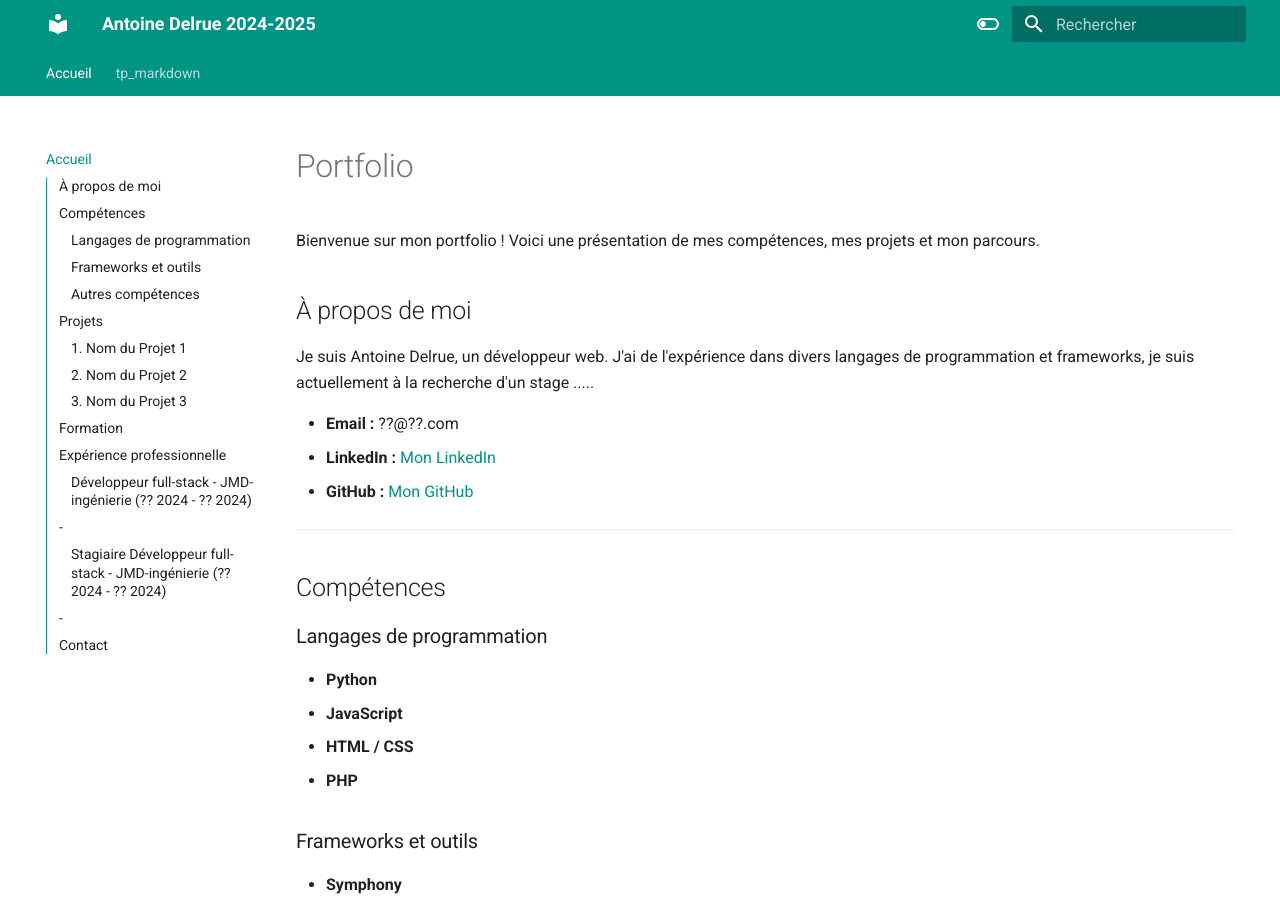
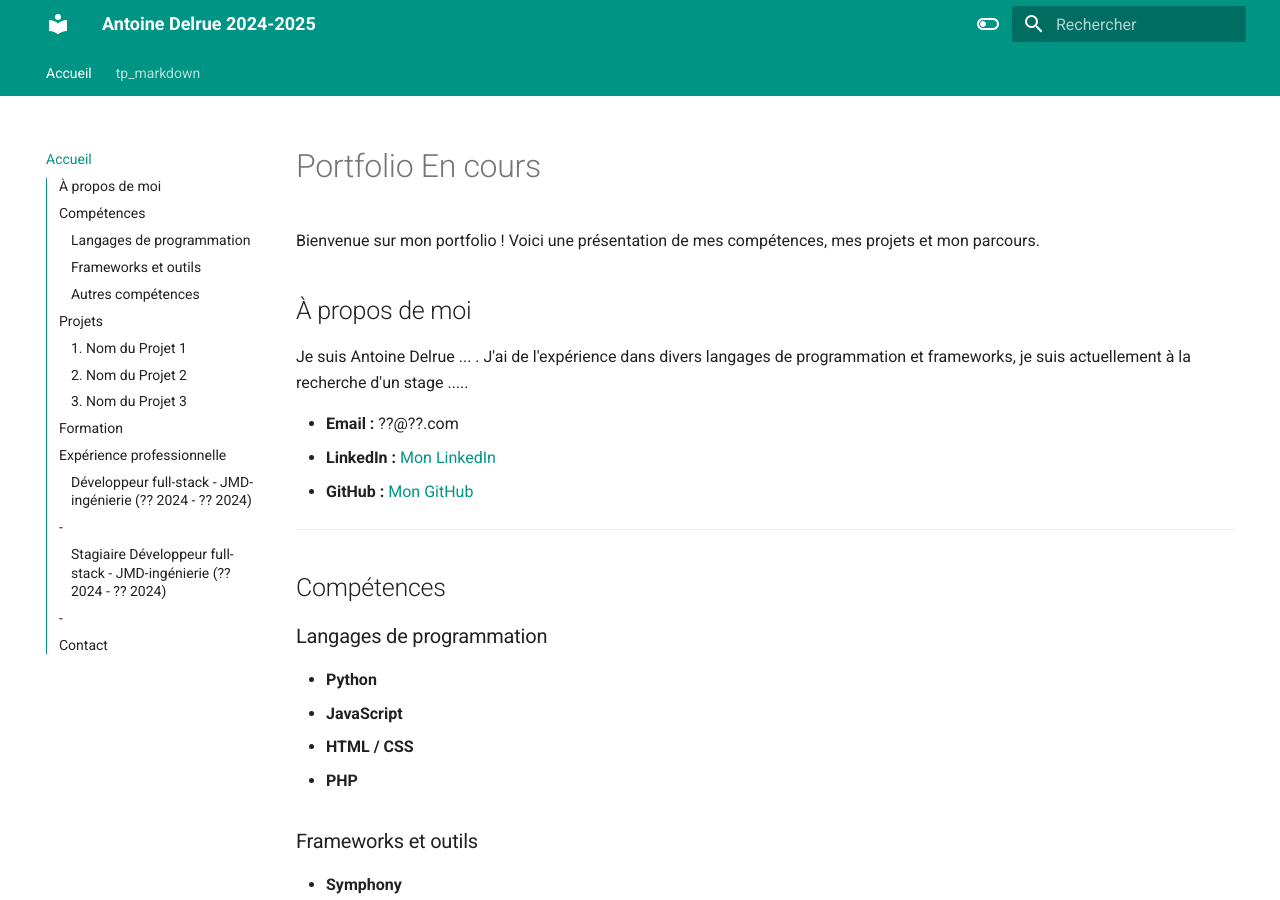
Before and after one commit to TheArtoriass/TheArtoriass.github.io, an MkDocs documentation site: the page built from docs/index.md, in a window 1280 px wide and 900 px high. Built offline with MkDocs 1.6.1 and Material for MkDocs 9.7.7, drawn with Linux system fonts in a browser that asks for light colours.

Commit message:
Update index.md

```diff
--- a/docs/index.md
+++ b/docs/index.md
@@ -1,10 +1,10 @@
-# Portfolio
+# Portfolio En cours
 
 Bienvenue sur mon portfolio ! Voici une présentation de mes compétences, mes projets et mon parcours.
 
 ## À propos de moi
 
-Je suis Antoine Delrue, un développeur web. J'ai de l'expérience dans divers langages de programmation et frameworks, je suis actuellement à la recherche d'un stage .....
+Je suis Antoine Delrue ... . J'ai de l'expérience dans divers langages de programmation et frameworks, je suis actuellement à la recherche d'un stage .....
 
 - **Email :** ??@??.com
 - **LinkedIn :** [Mon LinkedIn](https://www.linkedin.com/in/??)
```
